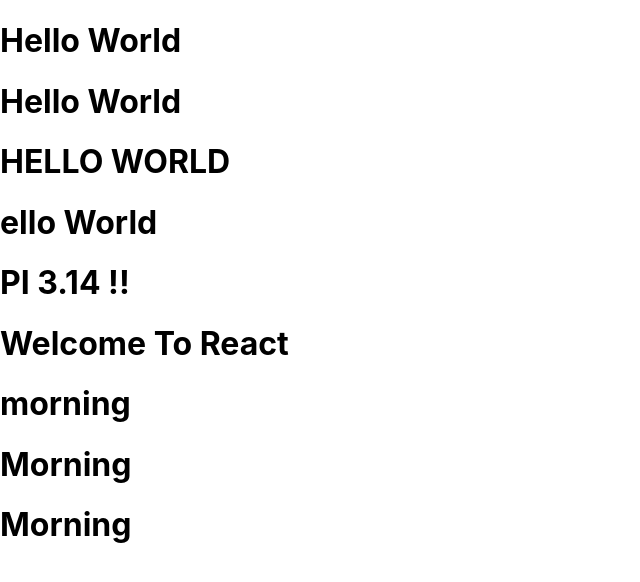
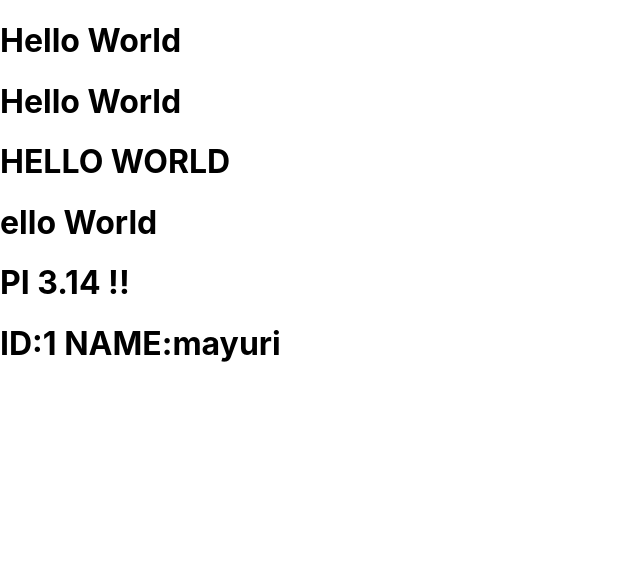
Before and after one commit to mayuri-patade/first-react-app, a React (Create React App) app: page / in a window 1280 px wide. Shown: the top 582 px of the page, without its empty margins (0-640 px from the left). Built offline with nearby package versions, Linux system fonts and the light colour scheme.

Commit message:
object interpolation

```diff
--- a/src/App.js
+++ b/src/App.js
@@ -1,9 +1,9 @@
-//JSX :: View
 function App() {
  let str = `Hello World`;
  let pi = 3.14;
  let active = true;
  let isUserLogIn = true;
+ let user = {id : 1,name : "mayuri"};
 
  return (
   <>
@@ -12,16 +12,8 @@ function App() {
   <h1>{str.toUpperCase()}</h1>
   <h1>{str.substring(1)}</h1>
   <h1>PI {pi} !!</h1>
+  <h1>ID:{user.id} NAME:{user.name}</h1>
 
-  {/**Login */}
-  {isUserLogIn && <h1>Welcome To React</h1>}
-
-  {/** Boolean usage */}
-  <h1>{active ? "morning" : "night"}</h1>
-
-  {/**Most useful */}
-  {active && <h1>Morning</h1>}
-  {active ? <h1>Morning</h1> : <h1>Night</h1>}
   </>
  );
 }
```
